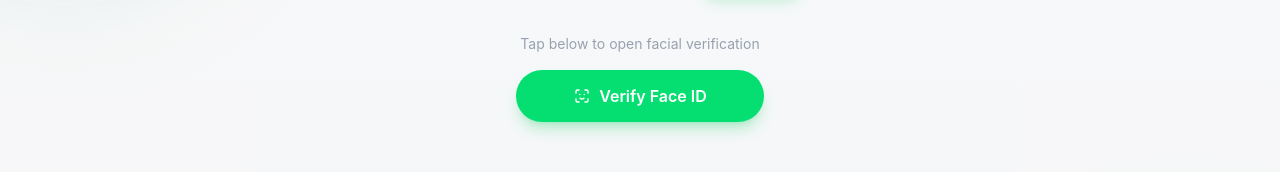
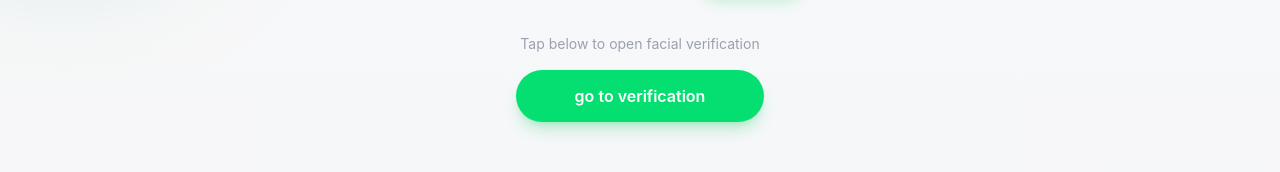
Before and after one commit to roland452/exam-verification-system, a React (Vite) app in the folder client/: page / in a window 1280 px wide. Both pictures are taken after a click on the button "Admin". Shown: the part 273-445 px from the top of the page. Built offline with nearby package versions, Linux system fonts and the light colour scheme; no server answers.

Commit message:
face signup fix

```diff
--- a/client/public/auth/components/signup/faceEnroll.jsx
+++ b/client/public/auth/components/signup/faceEnroll.jsx
@@ -32,6 +32,7 @@ const FaceEnroll = ({ setFaceDescriptor }) => {
   };
 
   const stopVideo = () => {
+    if (videoRef.current && videoRef.current.srcObject) {
       const stream = videoRef.current.srcObject;
       const tracks = stream.getTracks();
 
@@ -41,6 +42,7 @@ const FaceEnroll = ({ setFaceDescriptor }) => {
 
       videoRef.current.srcObject = null;
       setStatus("Camera closed");
+    }
   };
 
 
--- a/client/public/auth/inputs/admin.jsx
+++ b/client/public/auth/inputs/admin.jsx
@@ -23,7 +23,7 @@ const Admin = ({ authSection }) => {
                    transition-all active:scale-95"
         onClick={() => setFaceEnrollActive(!faceEnrollActive)}
       >
-        <TbFaceId size={18}/> Verify Face ID
+      go to verification
       </button>
     </div>
   )
```
Lines whose indentation alone changed are shown as unchanged.
